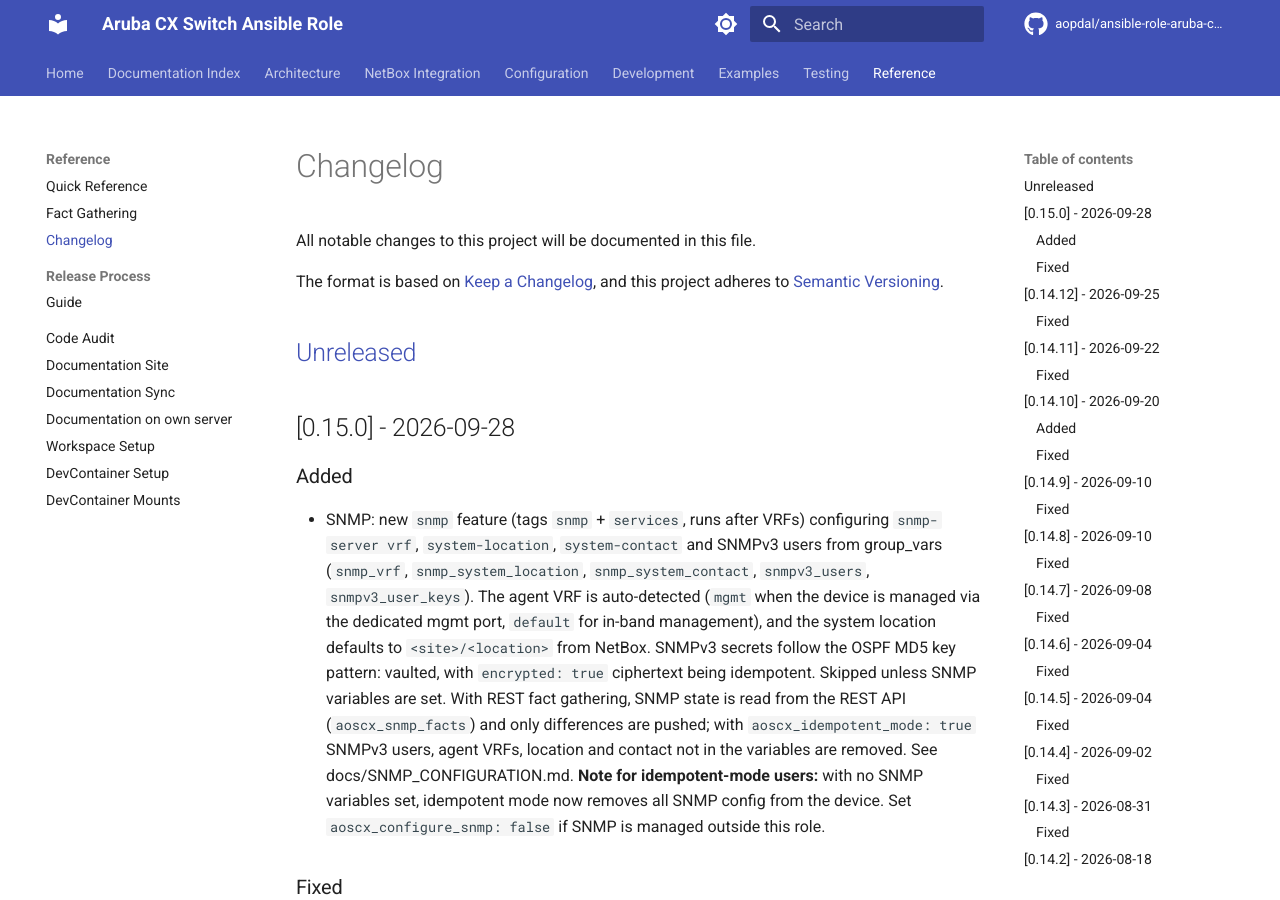
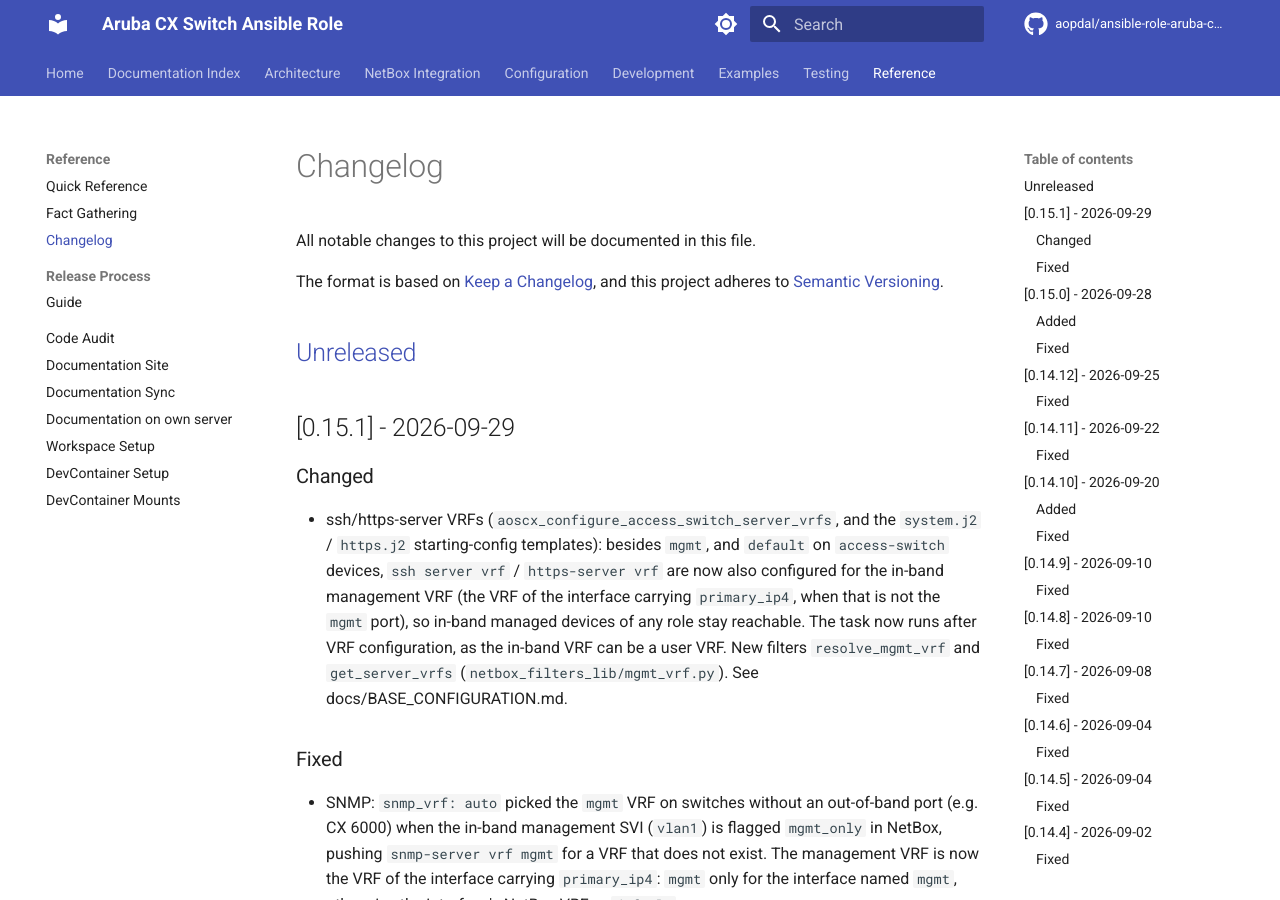
Before and after one commit to aopdal/ansible-role-aruba-cx-switch, an MkDocs documentation site: the page built from docs/CHANGELOG.md, in a window 1280 px wide and 900 px high. Built offline with MkDocs 1.6.1 and Material for MkDocs 9.7.7, drawn with Linux system fonts in a browser that asks for light colours; comment, search, counter and statistics services are not loaded.

Commit message:
chore: release version 0.15.1

```diff
--- a/CHANGELOG.md
+++ b/CHANGELOG.md
@@ -6,6 +6,29 @@
 and this project adheres to [Semantic Versioning](https://semver.org/spec/v2.0.0.html).
 
 ## [Unreleased]
+
+## [0.15.1] - 2026-09-29
+
+### Changed
+
+- ssh/https-server VRFs (`aoscx_configure_access_switch_server_vrfs`, and
+  the `system.j2` / `https.j2` starting-config templates): besides `mgmt`,
+  and `default` on `access-switch` devices, `ssh server vrf` /
+  `https-server vrf` are now also configured for the in-band management VRF
+  (the VRF of the interface carrying `primary_ip4`, when that is not the
+  `mgmt` port), so in-band managed devices of any role stay reachable. The
+  task now runs after VRF configuration, as the in-band VRF can be a user
+  VRF. New filters `resolve_mgmt_vrf` and `get_server_vrfs`
+  (`netbox_filters_lib/mgmt_vrf.py`). See docs/BASE_CONFIGURATION.md.
+
+### Fixed
+
+- SNMP: `snmp_vrf: auto` picked the `mgmt` VRF on switches without an
+  out-of-band port (e.g. CX 6000) when the in-band management SVI (`vlan1`)
+  is flagged `mgmt_only` in NetBox, pushing `snmp-server vrf mgmt` for a VRF
+  that does not exist. The management VRF is now the VRF of the interface
+  carrying `primary_ip4`: `mgmt` only for the interface named `mgmt`,
+  otherwise the interface's NetBox VRF or `default`.
 
 ## [0.15.0] - 2026-09-28
 
--- a/docs/CHANGELOG.md
+++ b/docs/CHANGELOG.md
@@ -6,6 +6,29 @@
 and this project adheres to [Semantic Versioning](https://semver.org/spec/v2.0.0.html).
 
 ## [Unreleased]
+
+## [0.15.1] - 2026-09-29
+
+### Changed
+
+- ssh/https-server VRFs (`aoscx_configure_access_switch_server_vrfs`, and
+  the `system.j2` / `https.j2` starting-config templates): besides `mgmt`,
+  and `default` on `access-switch` devices, `ssh server vrf` /
+  `https-server vrf` are now also configured for the in-band management VRF
+  (the VRF of the interface carrying `primary_ip4`, when that is not the
+  `mgmt` port), so in-band managed devices of any role stay reachable. The
+  task now runs after VRF configuration, as the in-band VRF can be a user
+  VRF. New filters `resolve_mgmt_vrf` and `get_server_vrfs`
+  (`netbox_filters_lib/mgmt_vrf.py`). See docs/BASE_CONFIGURATION.md.
+
+### Fixed
+
+- SNMP: `snmp_vrf: auto` picked the `mgmt` VRF on switches without an
+  out-of-band port (e.g. CX 6000) when the in-band management SVI (`vlan1`)
+  is flagged `mgmt_only` in NetBox, pushing `snmp-server vrf mgmt` for a VRF
+  that does not exist. The management VRF is now the VRF of the interface
+  carrying `primary_ip4`: `mgmt` only for the interface named `mgmt`,
+  otherwise the interface's NetBox VRF or `default`.
 
 ## [0.15.0] - 2026-09-28
 
```
Also changed, not shown: 1 other file.
